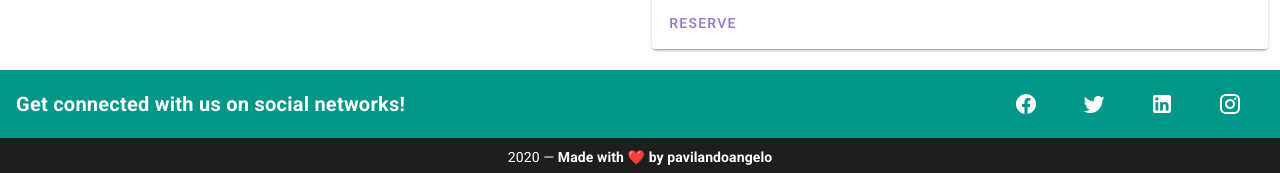
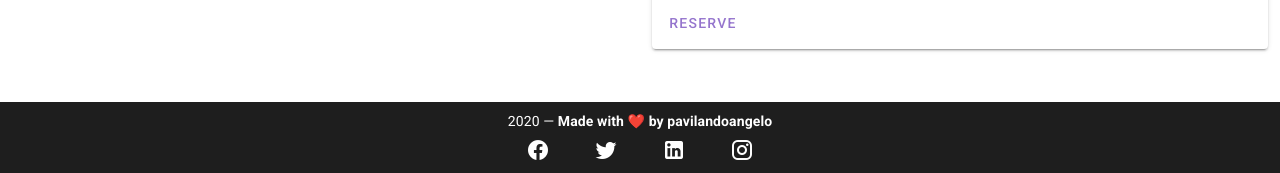
Before and after one commit to pavilandoangelo/pick-a-movie-app, a Vue app: page / in a window 1280 px wide. Shown: the part 624-797 px from the top of the page. Built offline with nearby package versions, Linux system fonts and the light colour scheme.

Commit message:
🎨 Change Footer

```diff
--- a/src/App.vue
+++ b/src/App.vue
@@ -79,18 +79,16 @@
     <v-footer
       dark
       padless
-      fixed
     >
       <v-card
         class="flex"
         flat
         tile
       >
-        <v-card-title class="teal">
-          <strong class="subheading">Get connected with us on social networks!</strong>
 
-          <v-spacer></v-spacer>
-
+        <v-card-text class="py-2 white--text text-center">
+          {{ new Date().getFullYear() }} — <strong>Made with ❤️ by pavilandoangelo</strong>
+           <v-spacer></v-spacer>
           <v-btn
             v-for="icon in icons"
             :key="icon"
@@ -102,10 +100,6 @@
               {{ icon }}
             </v-icon>
           </v-btn>
-        </v-card-title>
-
-        <v-card-text class="py-2 white--text text-center">
-          {{ new Date().getFullYear() }} — <strong>Made with ❤️ by pavilandoangelo</strong>
         </v-card-text>
       </v-card>
     </v-footer>
```
